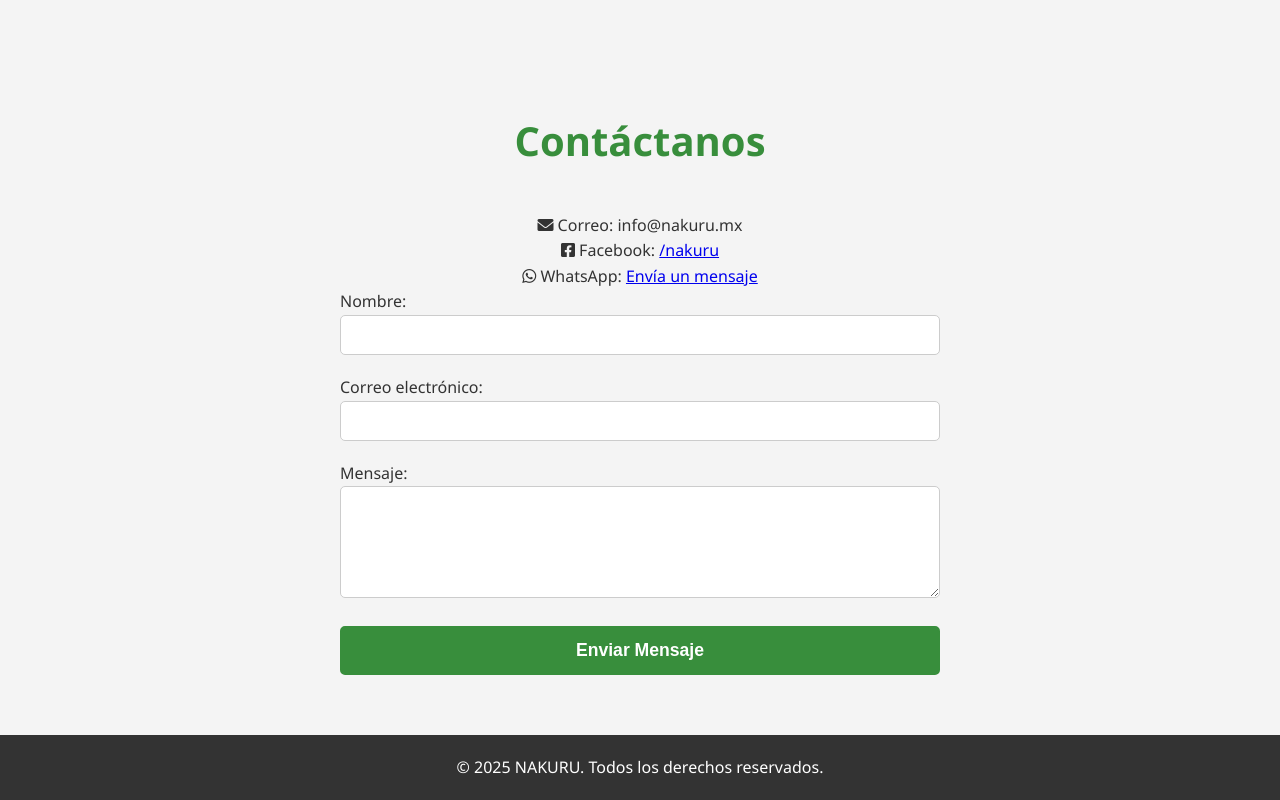
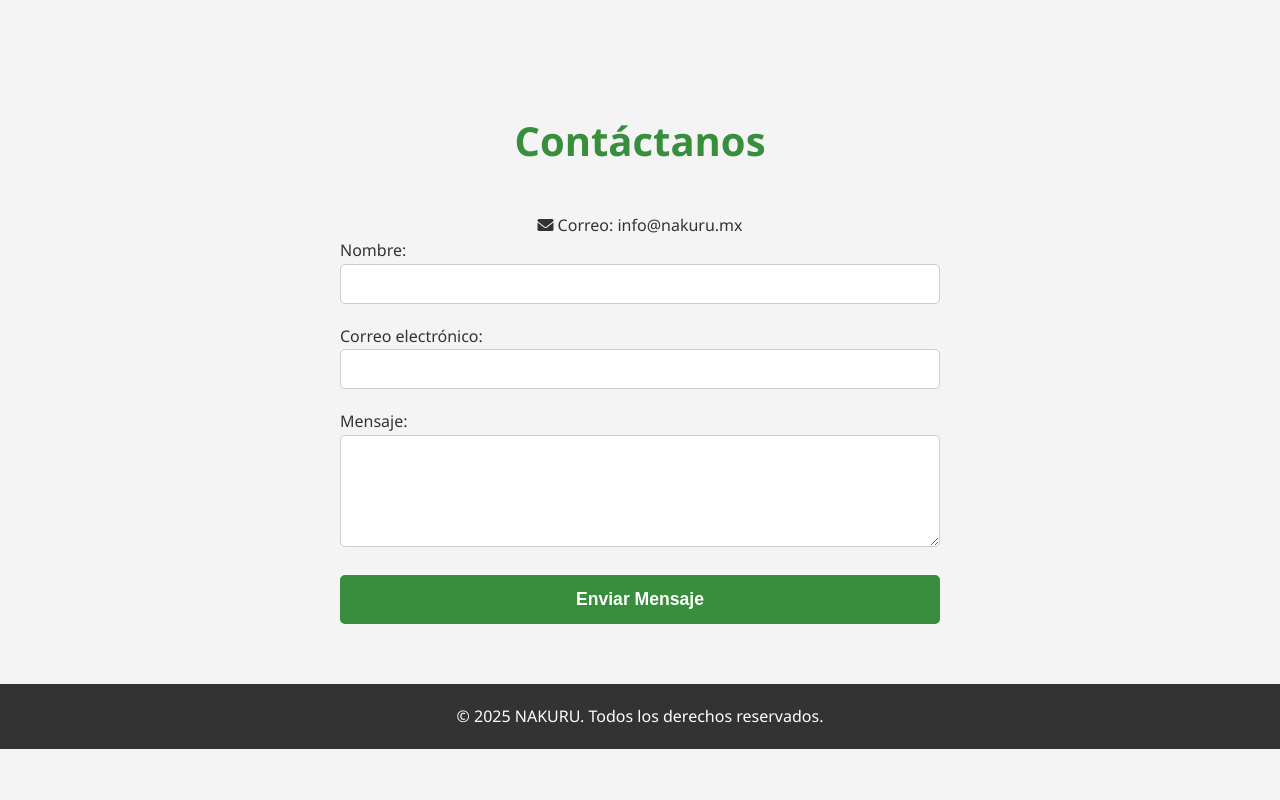
Before and after one commit to Geramo/Nakuru-ia, a plain HTML site: page index.html in a window 1280 px wide. Shown: the part 2537-3337 px from the top of the page. After the commit the page ends 3286 px from the top, so only its background shows below. Drawn offline with Linux system fonts and the light colour scheme.

Commit message:
Update index.html

```diff
--- a/index.html
+++ b/index.html
@@ -108,8 +108,6 @@
             <h2 class="section-title">Contáctanos</h2>
             <div class="contact-info">
                 <p><i class="fas fa-envelope"></i> Correo: info@nakuru.mx</p>
-                <p><i class="fab fa-facebook-square"></i> Facebook: <a href="https://facebook.com/nakuru" target="_blank">/nakuru</a></p>
-                <p><i class="fab fa-whatsapp"></i> WhatsApp: <a href="https://wa.me/numerodetelefono" target="_blank">Envía un mensaje</a></p>
             </div>
             <form id="contact-form" class="contact-form">
                 <label for="name">Nombre:</label>
```
